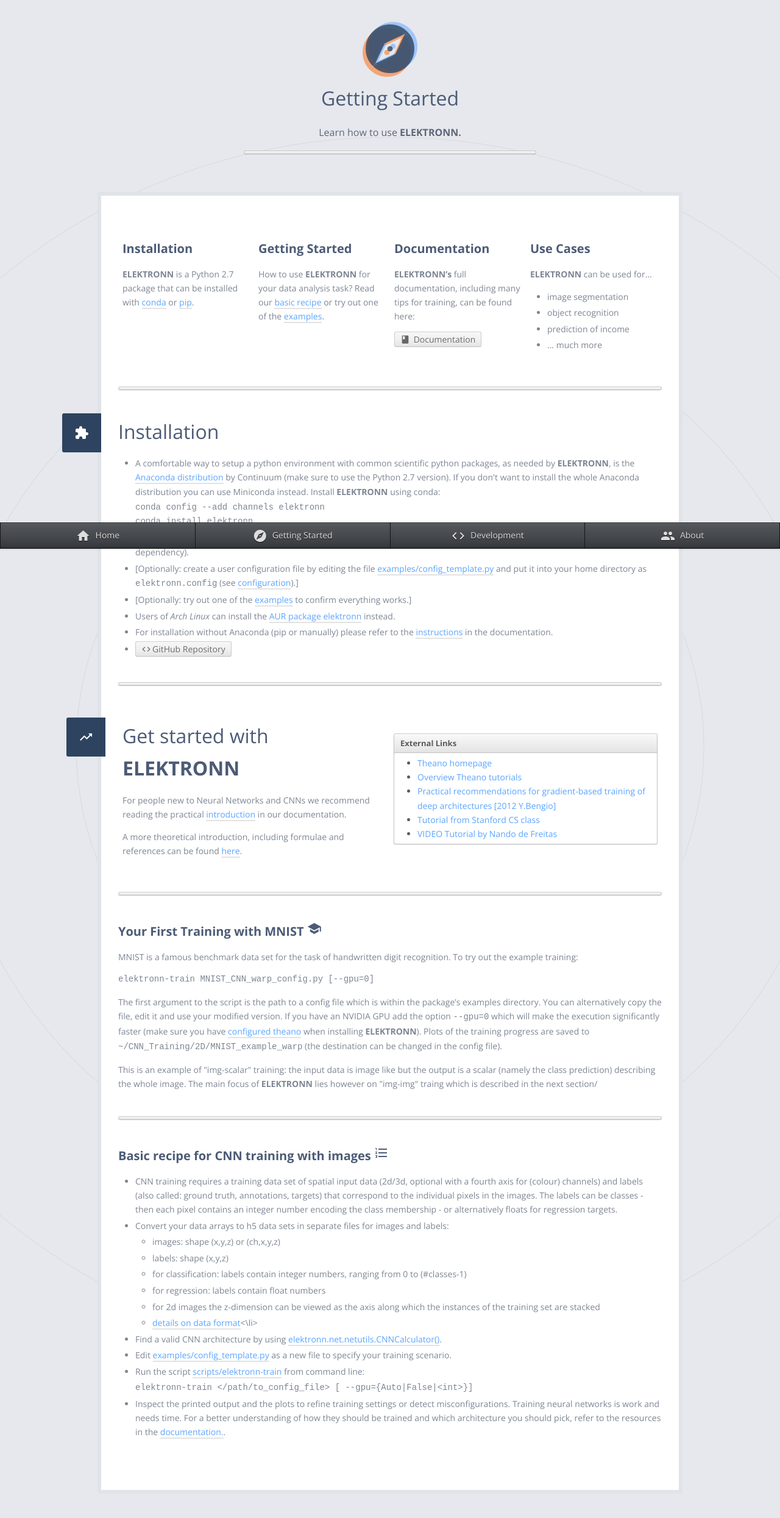
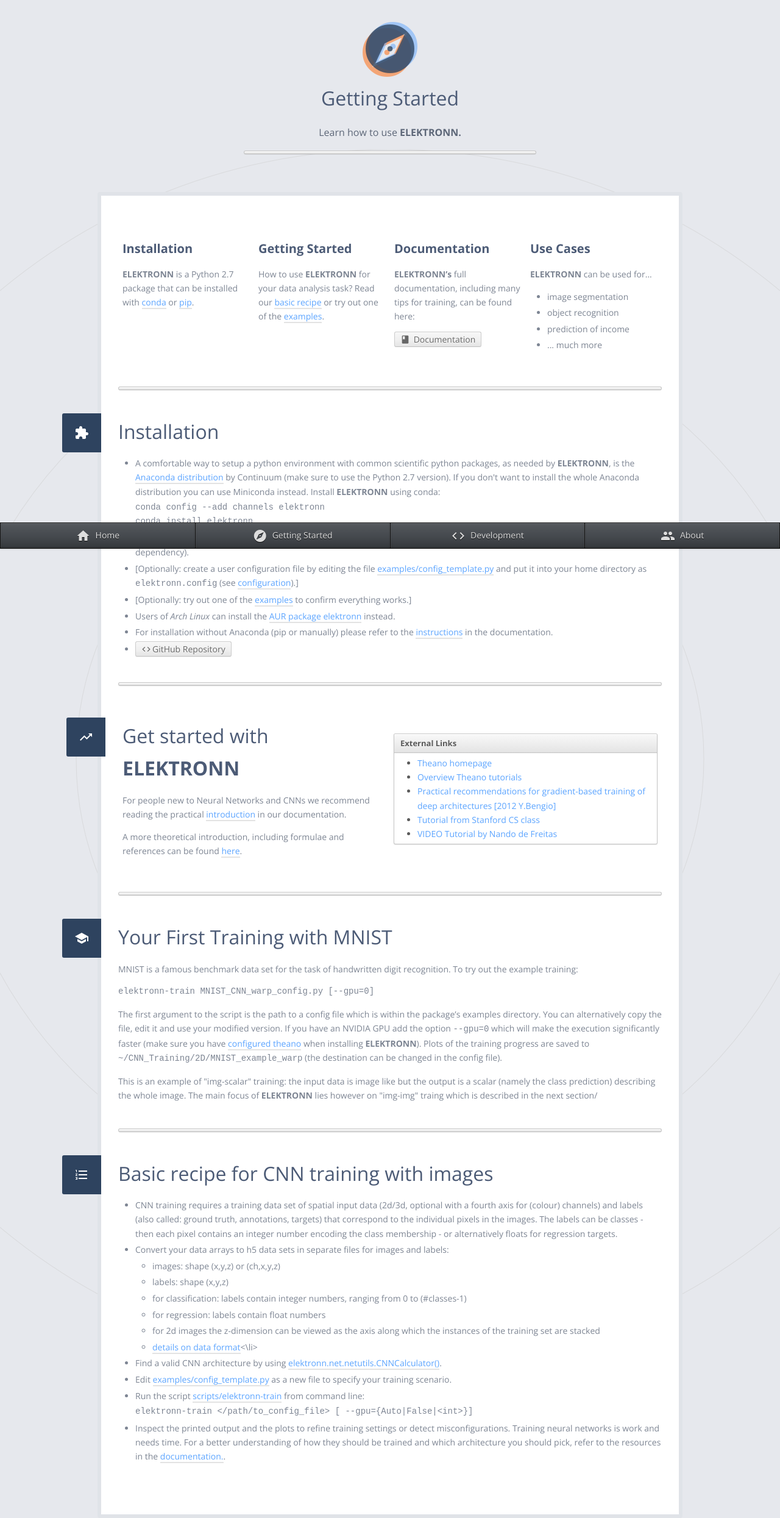
Before and after one commit to ELEKTRONN/elektronn.github.io, a Jekyll site: the page built from getting-started.html, in a window 1280 px wide. Shown: the whole page at 61% size. Built offline with Jekyll 4.4.1, drawn with Linux system fonts in a browser that asks for light colours; before the commit the page ends 2450 px from its top, so only the background shows below that.

Commit message:
minor text updates

```diff
--- a/getting-started.html
+++ b/getting-started.html
@@ -110,7 +110,7 @@
 
 		<hr>
 
-		<h3>Your First Training with MNIST <span class="heading-icon"><i class="material-icons">school</i></span></h3>
+		<h2>Your First Training with MNIST <span class="heading-icon"><i class="material-icons">school</i></span></h2>
 
 		<p>MNIST is a famous benchmark data set for the task of handwritten digit recognition. To try out the example training:</p>
 
@@ -125,7 +125,7 @@
 
 		<hr>
 
-		<h3>Basic recipe for CNN training with images <span class="heading-icon"><i class="material-icons">format_list_numbered</i></span></h3>
+		<h2>Basic recipe for CNN training with images <span class="heading-icon"><i class="material-icons">format_list_numbered</i></span></h2>
 
 
 		<ul>
```
